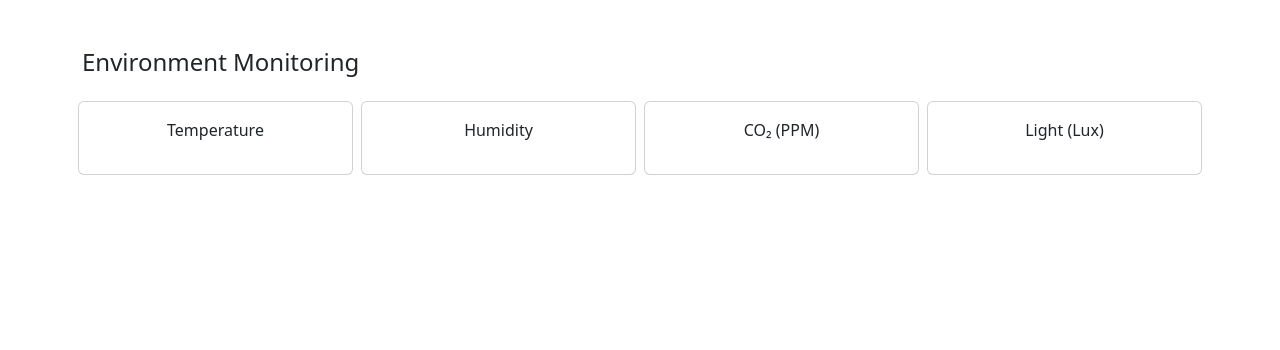
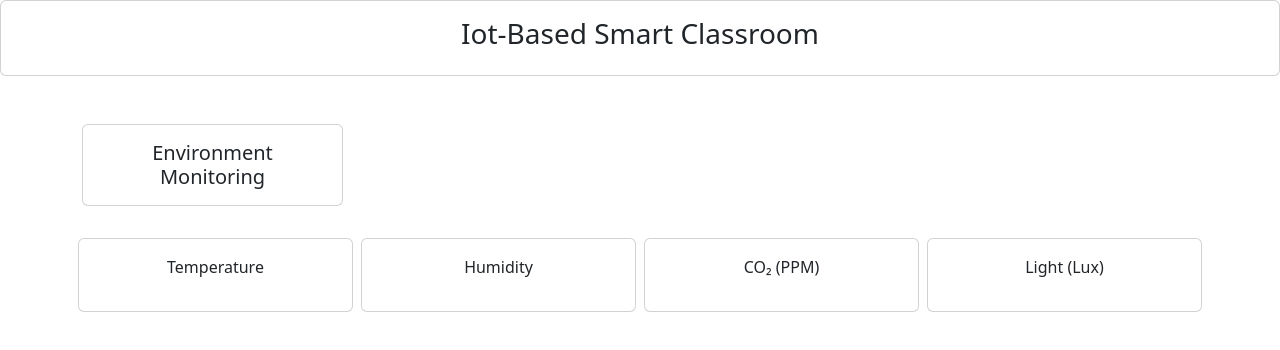
Before and after one commit to amirfirdausismail0/amirfirdausismail0.github.io, a website built with webpack: page src/index.html in a window 1280 px wide. Built offline with nearby package versions, Linux system fonts and the light colour scheme; some packages are replaced by stand-ins of ours; no server answers; the database is empty.

Commit message:
added navbar-like card and put title card to the right

```diff
--- a/src/index.html
+++ b/src/index.html
@@ -8,11 +8,27 @@
   </head>
   <body>
 
+    <div class="card text-center">
+      <div class="card-body">
+        <h3 class="card-title">Iot-Based Smart Classroom</h3>
+      </div>
+    </div>
+
     <div class="container pt-5">
 
+
+      <div class="row mb-3 text-center">
+        <div class="col-5 col-md-3">
+            <div class="card">
+              <div class="card-body">
+                <h5 class="card-text">Environment Monitoring</h5>
+              </div>
+            </div>
+          </div>
+        <div class="col-7 col-md-9"></div>
+      </div>
+
       <div class="row justify-content-md-center">
-
-        <p class="h4">Environment Monitoring</p>
 
         <div class="row row-cols-2 row-cols-md-4 g-2 text-center">
           <div class="col">
```
